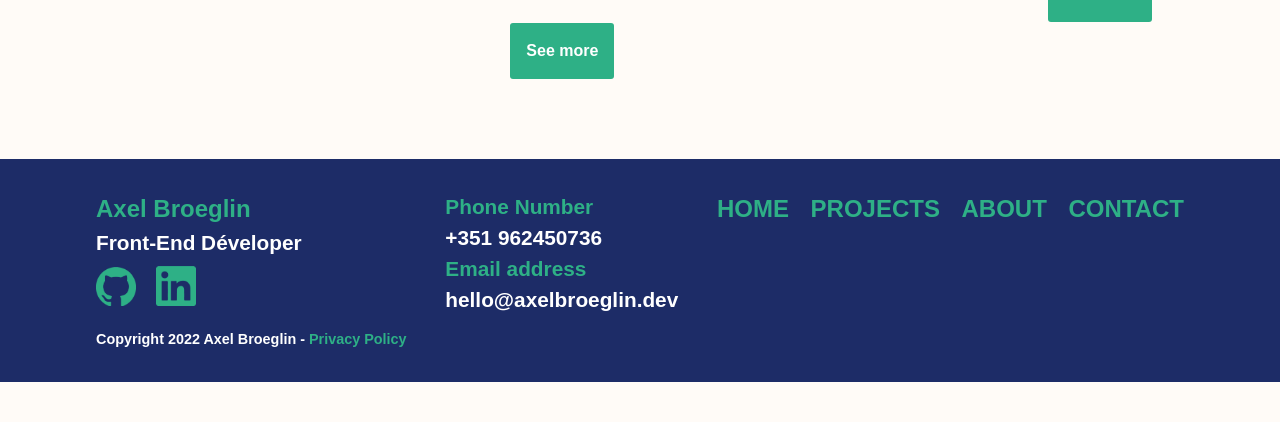
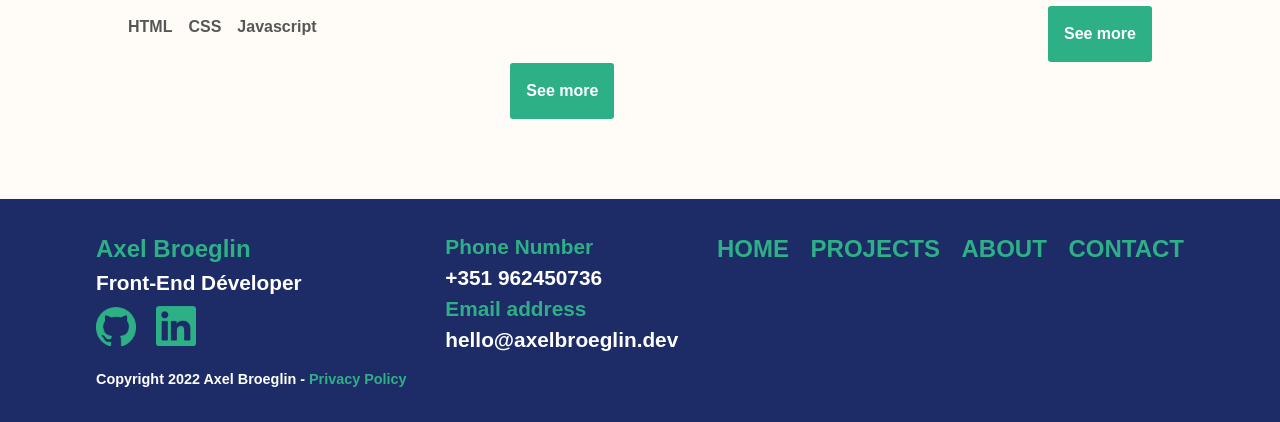
Before and after one commit to AxelBroeglin/portfolio, a PHP site: page /projects.html in a window 1280 px wide. Shown: the part 1271-1693 px from the top of the page. Before the commit the page ends 1653 px from the top, so only its background shows below. Run offline with PHP 8.4, Linux system fonts and the light colour scheme.

Commit message:
Changed layout of tech

```diff
--- a/projects.html
+++ b/projects.html
@@ -97,27 +97,11 @@
                                 <img src="./images/screenshot-ehesp-desk.png" alt="A screenshot of the website for EHESP Conseil" >
                             </picture>
                         </a>
-                        <div class="overlay">
-                            <div class="overlay__text  overlay__picto-projects">
-                                <div class="overlay__img-container">
-                                    <figure>
-                                        <img src="./images/html-green.png" alt="HTML icon">
-                                        <figcaption>HTML</figcaption>
-                                    </figure>
-                                    <figure>
-                                        <img src="./images/css-green.png" alt="CSS icon">
-                                        <figcaption>CSS</figcaption>
-                                    </figure>
-                                    <figure>
-                                        <img src="./images/wordpress.png" alt="Wordpress icon">
-                                        <figcaption>Wordpress</figcaption>
-                                    </figure>
-                                    <figure>
-                                        <img src="./images/javascript-green.png" alt="Javascript icon">
-                                        <figcaption>Javascript</figcaption>
-                                    </figure>
-                                </div>
-                            </div>
+                        <div class="container-tech">
+                            <div class="project-tech">HTML</div>
+                            <div class="project-tech">CSS</div>
+                            <div class="project-tech">Wordpress</div>
+                            <div class="project-tech">Javascript</div>
                         </div>
                     </div>
                     <div class="button-container">
@@ -138,24 +122,10 @@
                                 <img src="./images/howlongtoburn-desk.png" alt="Screenshot of howlongtoburn" >
                             </picture>
                         </a>
-
-                        <div class="overlay">
-                            <div class="overlay__text overlay__picto-projects">
-                                <div class="overlay__img-container">
-                                    <figure>
-                                        <img src="./images/html-green.png" alt="HTML icon">
-                                        <figcaption>HTML</figcaption>
-                                    </figure>
-                                    <figure>
-                                        <img src="./images/css-green.png" alt="CSS icon">
-                                        <figcaption>CSS</figcaption>
-                                    </figure>
-                                    <figure>
-                                        <img src="./images/javascript-green.png" alt="Javascript icon">
-                                        <figcaption>Javascript</figcaption>
-                                    </figure>
-                                </div>
-                            </div>
+                        <div class="container-tech">
+                            <div class="project-tech">HTML</div>
+                            <div class="project-tech">CSS</div>
+                            <div class="project-tech">Javascript</div>
                         </div>
                     </div>
 
@@ -178,27 +148,10 @@
                             </picture>
                         </a>
 
-                        <div class="overlay">
-                            <div class="overlay__text overlay__picto-projects">
-                                <div class="overlay__img-container">
-                                    <figure>
-                                        <img src="./images/html-green.png" alt="HTML icon">
-                                        <figcaption>HTML</figcaption>
-                                    </figure>
-                                    <figure>
-                                        <img src="./images/css-green.png" alt="CSS icon">
-                                        <figcaption>CSS</figcaption>
-                                    </figure>
-                                    <figure>
-                                        <img src="./images/sass-green.png" alt="SASS icon">
-                                        <figcaption>Sass</figcaption>
-                                    </figure>
-                                    <figure>
-                                        <img src="./images/javascript-green.png" alt="Javascript icon">
-                                        <figcaption>Javascript</figcaption>
-                                    </figure>
-                                </div>
-                            </div>
+                        <div class="container-tech">
+                            <div class="project-tech">HTML</div>
+                            <div class="project-tech">CSS</div>
+                            <div class="project-tech">Javascript</div>
                         </div>
                     </div>
                     <div class="button-container">
--- a/styles/main.css
+++ b/styles/main.css
@@ -1261,6 +1261,7 @@ textarea:-moz-placeholder {
 
 .project-tech {
   padding-right: 2vh;
+  font-weight: bold;
 }
 
 .about {
--- a/styles/pages/_projects.scss
+++ b/styles/pages/_projects.scss
@@ -31,4 +31,5 @@
 
 .project-tech{
     padding-right: 2vh;
+    font-weight: bold;
 }
```
Also changed, not shown: 1 other file.
